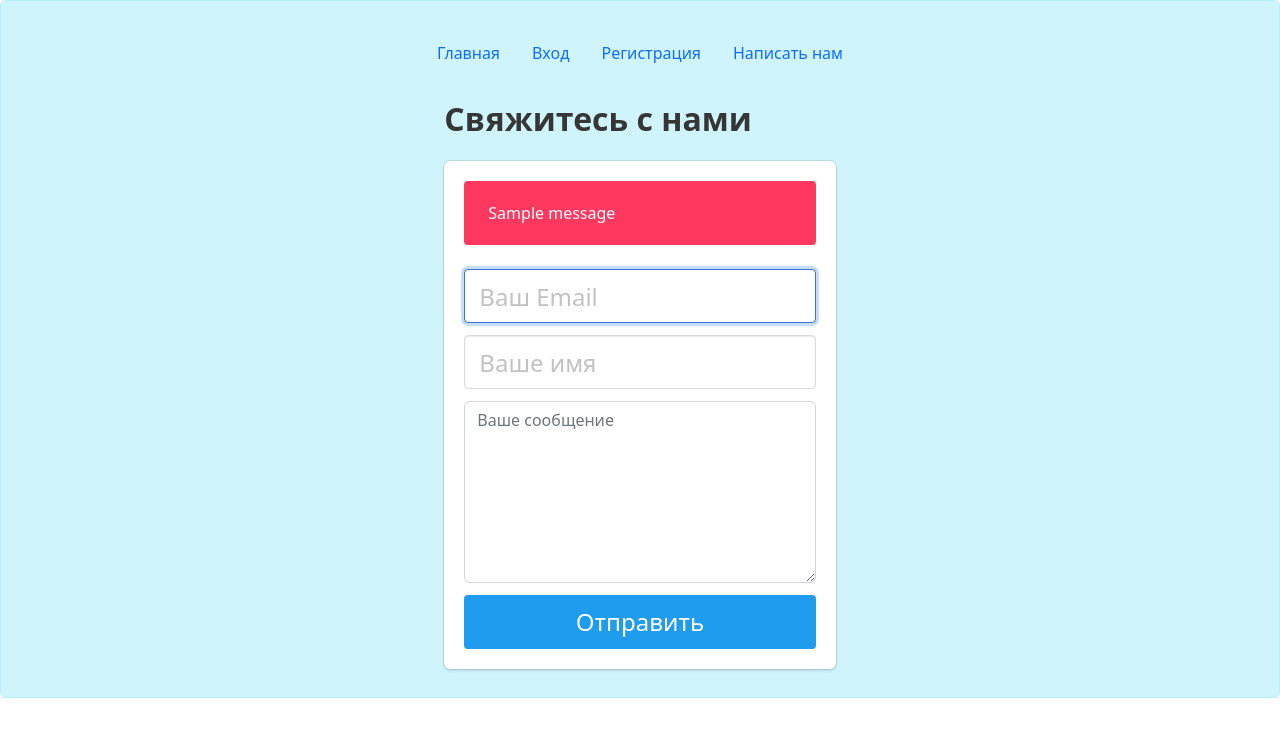
After one commit to DarkTheBest/flaskBlog, a Flask app: page /contact in a window 1280 px wide. The commit adds this page. Shown: the top 737 px of the page. Run offline with Flask 3, Linux system fonts and the light colour scheme; one stand-in notice (Sample message) is shown.

Commit message:
second commit

```diff
--- a/application/__init__.py
+++ b/application/__init__.py
@@ -10,6 +10,7 @@ db = SQLAlchemy()
 def create_app():
     app = Flask(__name__, template_folder='../templates')
     app.config.from_object(Config)
+    app.app_context().push()
 
     db.init_app(app)
 
--- a/application/routes.py
+++ b/application/routes.py
@@ -1,5 +1,6 @@
-from flask import Blueprint, render_template
+from flask import Blueprint, render_template, request, redirect, url_for
 from . import db
+from bot.bot import send_message
 from flask_login import current_user, login_required
 
 
@@ -15,3 +16,15 @@ def index():
 @login_required
 def profile():
     return render_template('profile.html', name=current_user.name)
+
+
+@bp.route('/contact', methods=['GET', 'POST'])
+def contact_form():
+    if request.method == 'POST':
+        username = request.form.get('username')
+        email = request.form.get('email')
+        message = request.form.get('message')
+        send_message(username, email, message)
+        return render_template('success_sended.html')
+    else:
+        return render_template('contact_form.html')
--- /dev/null
+++ b/bot_run.py
@@ -0,0 +1,5 @@
+from bot.bot import bot
+
+
+if __name__ == '__main__':
+    bot.polling(allowed_updates=False)
--- a/main.py
+++ b/main.py
@@ -1,10 +1,9 @@
 from application import create_app, db
 from authentication import models
 
+
 app = create_app()
 
-
 if __name__ == '__main__':
-    with app.app_context():
-        db.create_all()
+    db.create_all()
     app.run()
--- a/templates/base.html
+++ b/templates/base.html
@@ -22,7 +22,10 @@
           <li class="nav-item"><a href="{{ url_for('auth.login') }}" class="nav-link">Вход</a></li>
           <li class="nav-item"><a href="{{ url_for('auth.signup') }}" class="nav-link">Регистрация</a></li>
         {% endif %}
+            <li class="nav-item"><a href="{{ url_for('main.contact_form') }}" class="nav-link" aria-current="page">Написать нам</a></li>
+        {% if current_user.is_authenticated %}
           <li class="nav-item"><a href="{{ url_for('auth.logout') }}" class="nav-link">Выйти</a></li>
+        {% endif %}
       </ul>
     </header>
   </div>
--- /dev/null
+++ b/templates/contact_form.html
@@ -0,0 +1,35 @@
+{% extends "base.html" %}
+
+{% block content %}
+<div class="column is-4 is-offset-4">
+    <h3 class="title">Свяжитесь с нами</h3>
+    <div class="box">
+        {% with messages = get_flashed_messages() %}
+            {% if messages %}
+                <div class="notification is-danger">
+                    {{ messages[0] }}
+                </div>
+            {% endif %}
+        {% endwith %}
+        <form method="POST">
+            <div class="field">
+                <div class="control">
+                    <input class="input is-large" type="email" name="email" placeholder="Ваш Email" autofocus="">
+                </div>
+            </div>
+
+            <div class="field">
+                <div class="control">
+                    <input class="input is-large" type="text" name="username" placeholder="Ваше имя">
+                </div>
+            </div>
+            <div class="field">
+                <div class="control">
+                    <textarea class="form-control" id="exampleFormControlTextarea3" rows="7" name="message" placeholder="Ваше сообщение"></textarea>
+                </div>
+            </div>
+            <button class="button is-block is-info is-large is-fullwidth">Отправить</button>
+        </form>
+    </div>
+</div>
+{% endblock %}
```
Also changed, not shown: bot/bot.py (added, +13 -0 lines), bot/config.py (added, +8 -0 lines), templates/success_sended.html (added, +7 -0 lines), bot/__init__.py (added), 3 other files.
